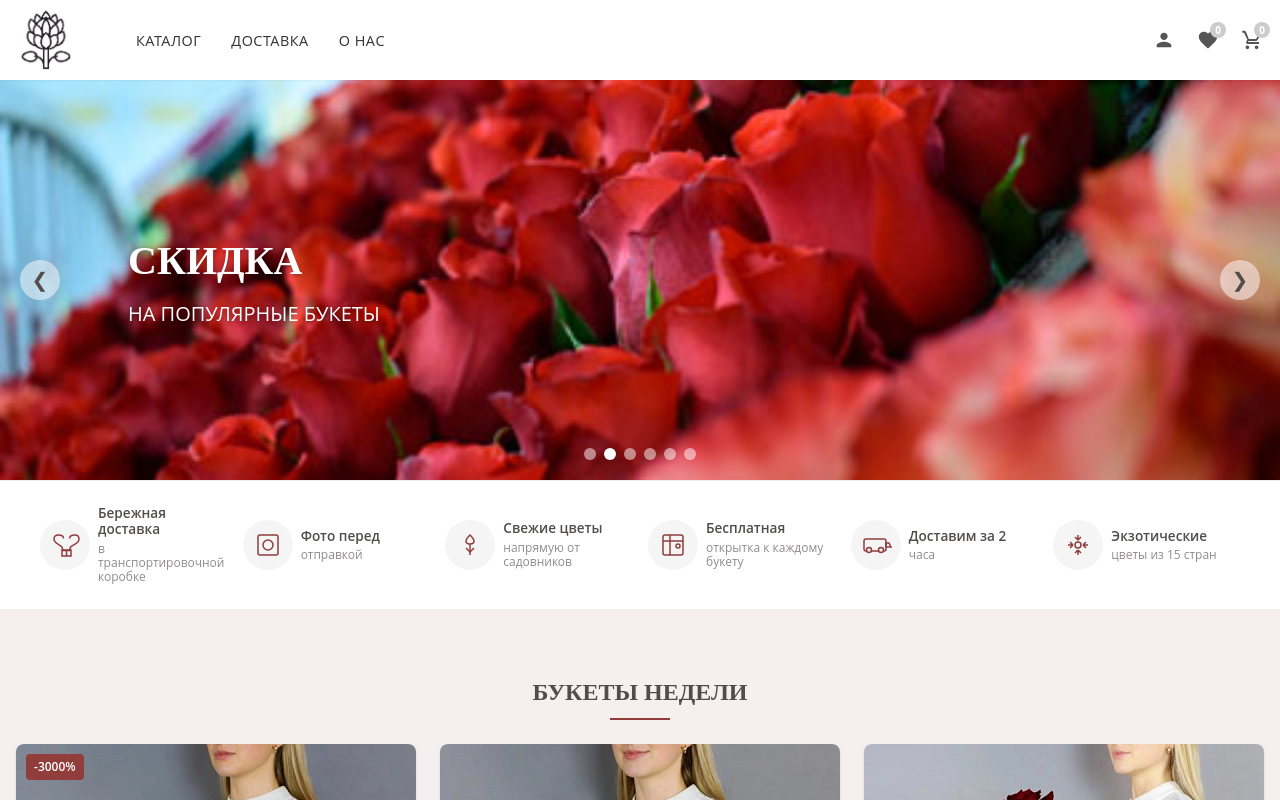
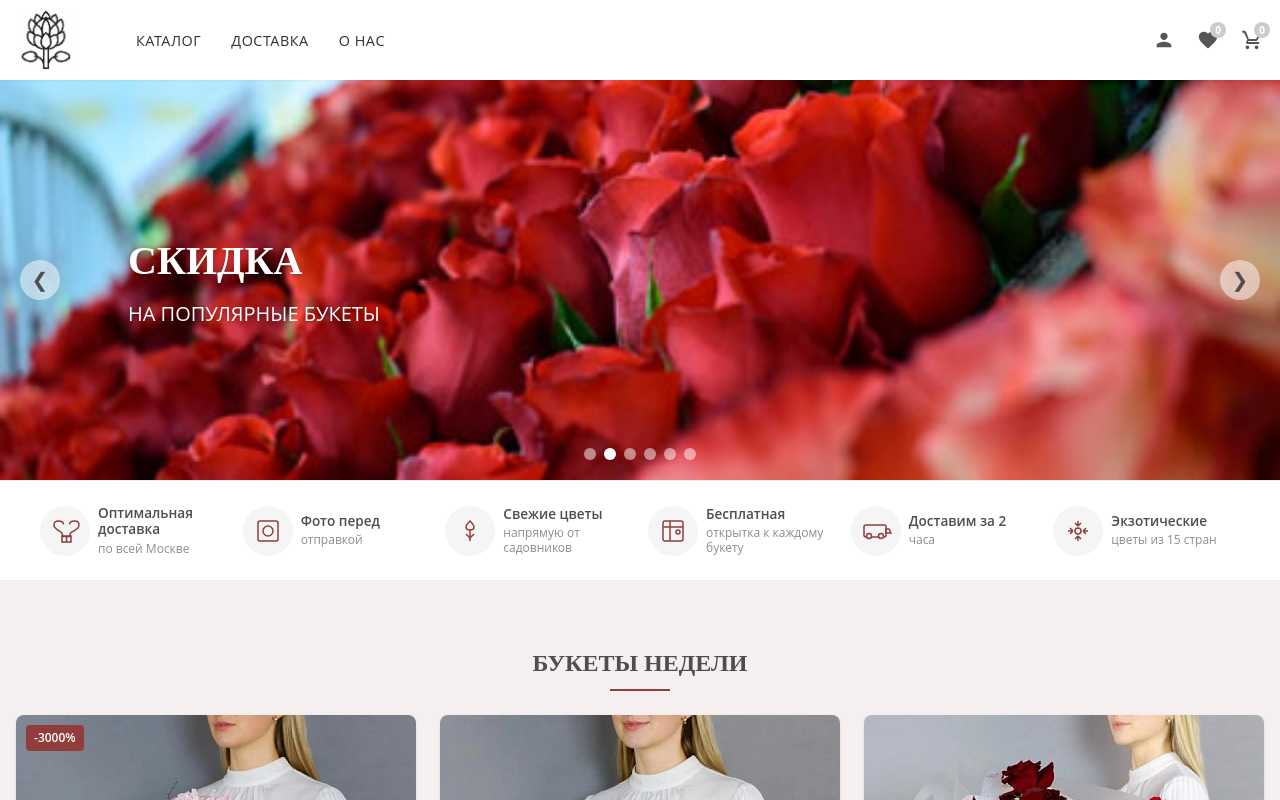
Before and after one commit to Sala910/Proyecto-rosas, a React (Create React App) app: page / in a window 1280 px wide. Shown: the top 800 px of the page. Built offline with nearby package versions, Linux system fonts and the light colour scheme.

Commit message:
feature bar

```diff
--- a/src/components/home/FeatureBar.tsx
+++ b/src/components/home/FeatureBar.tsx
@@ -12,8 +12,8 @@ const features = [
         <line x1="26.5" y1="30" x2="26.5" y2="36" stroke="#903d3c" strokeWidth="1.5"/>
       </svg>
     ),
-    title: 'Бережная доставка',
-    description: 'в транспортировочной коробке'
+    title: 'Оптимальная доставка',
+    description: 'по всей Москве'
   },
   {
     id: 2,
```
